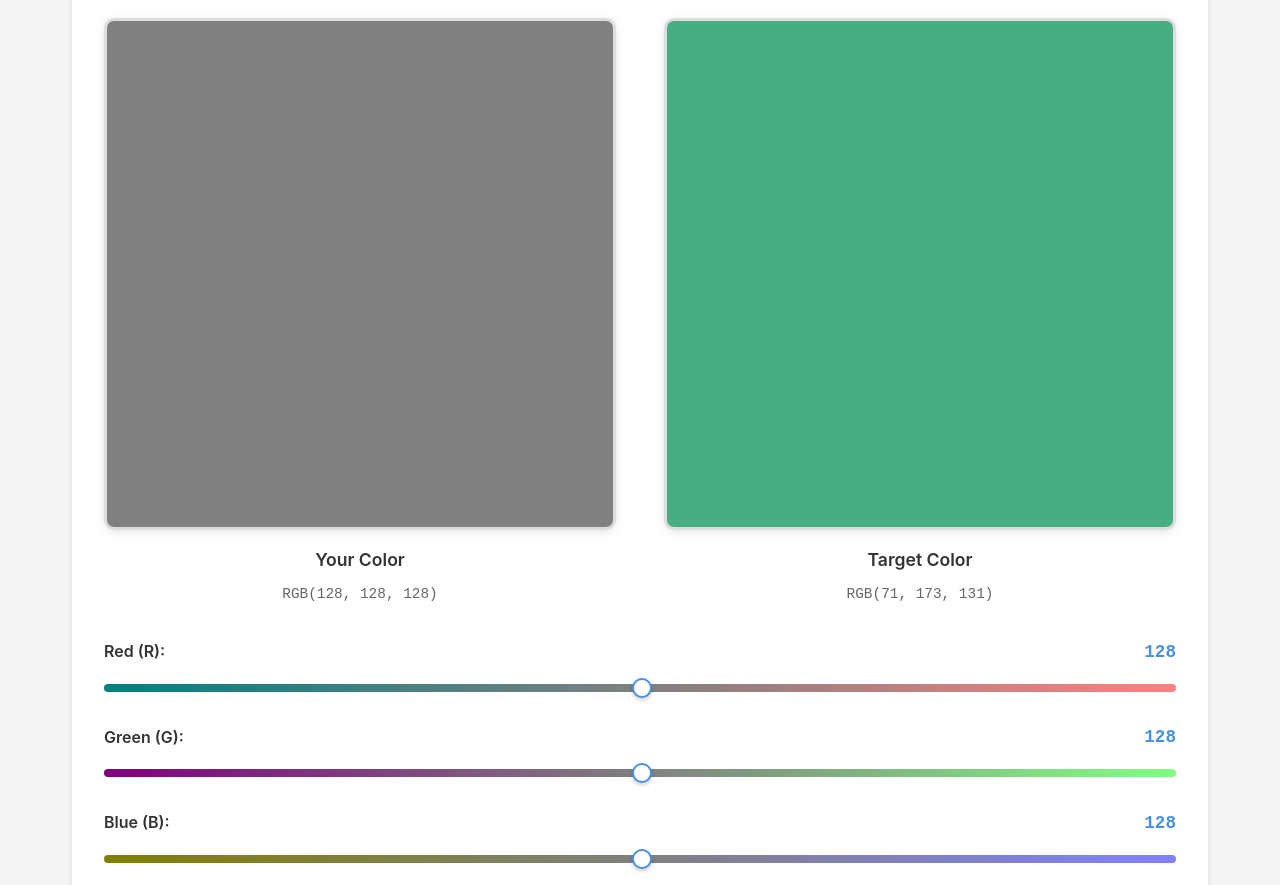
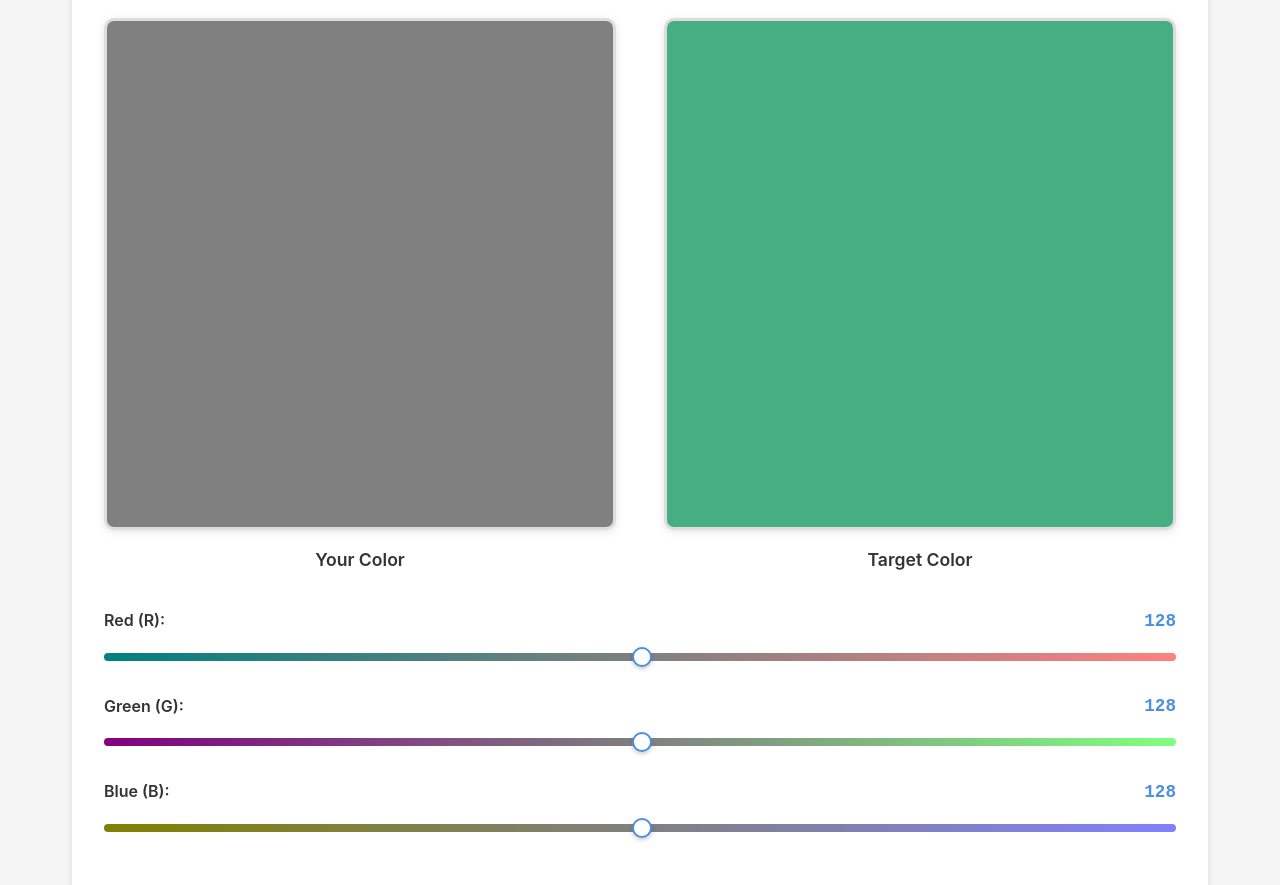
Before and after one commit to wyang57/WebTech-ColorGame, a plain HTML site: page game.html in a window 1280 px wide. Shown: the part 212-1097 px from the top of the page. Drawn offline with Linux system fonts and the light colour scheme; sample sign-in values are in the browser's storage.

Commit message:
feat: remove RGB display elements and related functionality from game interface

```diff
--- a/assets/js/game.js
+++ b/assets/js/game.js
@@ -29,7 +29,6 @@ function initializeGame() {
 
     // Display target color
     updateColorDisplay('target-color-box', targetColor);
-    updateColorRGB('target-rgb', targetColor);
 
     // Initialize sliders
     const rSlider = document.getElementById('r-slider');
@@ -122,7 +121,6 @@ function updateSliderStyles() {
 
 function updateUserColor() {
     updateColorDisplay('user-color-box', currentUserColor);
-    updateColorRGB('user-rgb', currentUserColor);
 
     // Update slider value displays
     const rValue = document.getElementById('r-value');
@@ -141,12 +139,6 @@ function updateColorDisplay(elementId, color) {
     }
 }
 
-function updateColorRGB(elementId, color) {
-    const element = document.getElementById(elementId);
-    if (element) {
-        element.textContent = `RGB(${color.r}, ${color.g}, ${color.b})`;
-    }
-}
 
 function handleSubmit() {
     if (!targetColor) {
@@ -220,8 +212,7 @@ function resetGame() {
     targetColor = applyColorFilters(targetColor, settings.colorFilters);
 
     // Update displays
+    updateColorDisplay('target-color-box', targetColor);
     updateSliderStyles();
     updateUserColor();
-    updateColorDisplay('target-color-box', targetColor);
-    updateColorRGB('target-rgb', targetColor);
 }
--- a/game.html
+++ b/game.html
@@ -34,14 +34,12 @@
                 <div>
                     <div id="user-color-box" class="color-box"></div>
                     <div class="color-label">Your Color</div>
-                    <div id="user-rgb" class="color-rgb">RGB(128, 128, 128)</div>
                 </div>
 
                 <!-- Target Color Box -->
                 <div>
                     <div id="target-color-box" class="color-box"></div>
                     <div class="color-label">Target Color</div>
-                    <div id="target-rgb" class="color-rgb">RGB(0, 0, 0)</div>
                 </div>
             </div>
 
```
